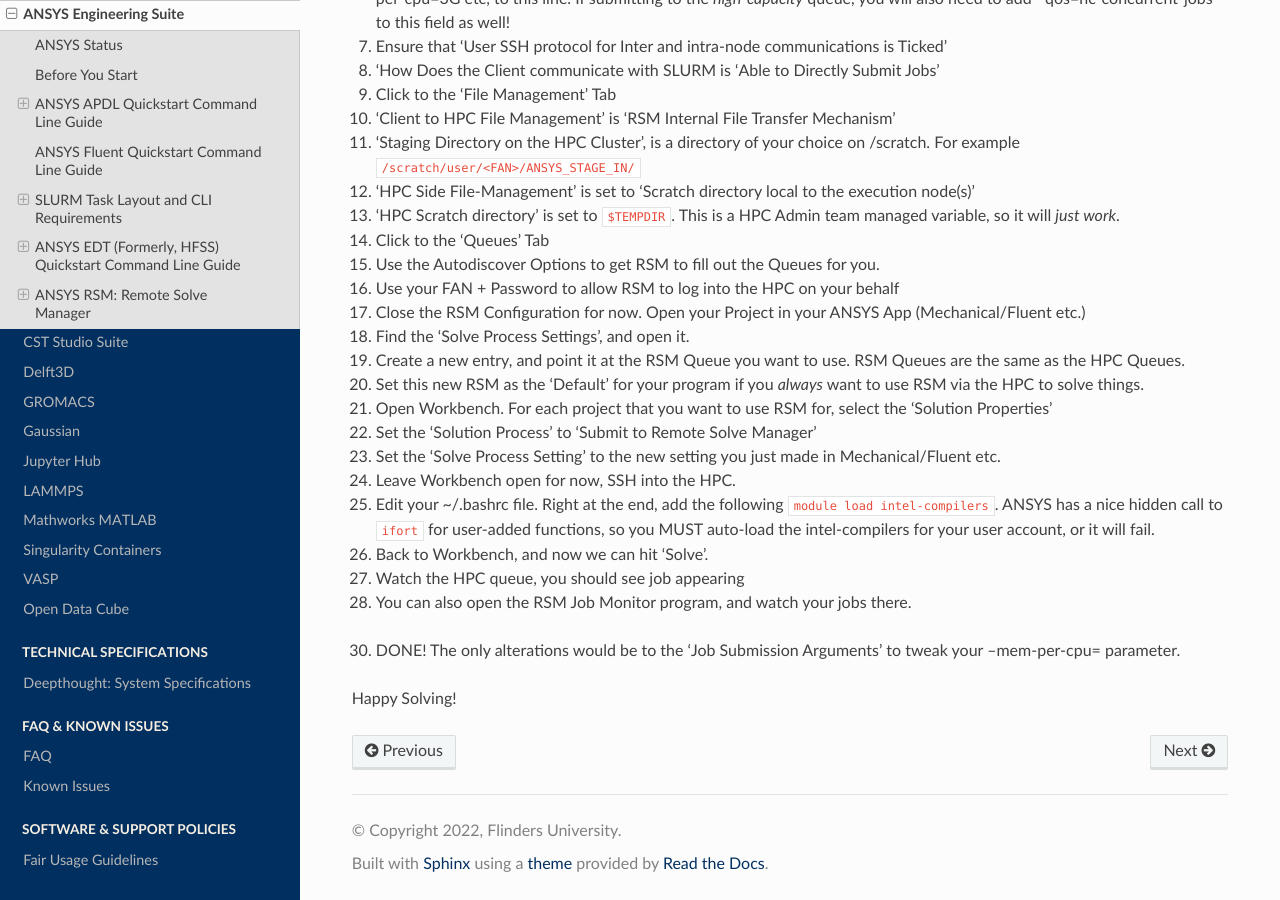
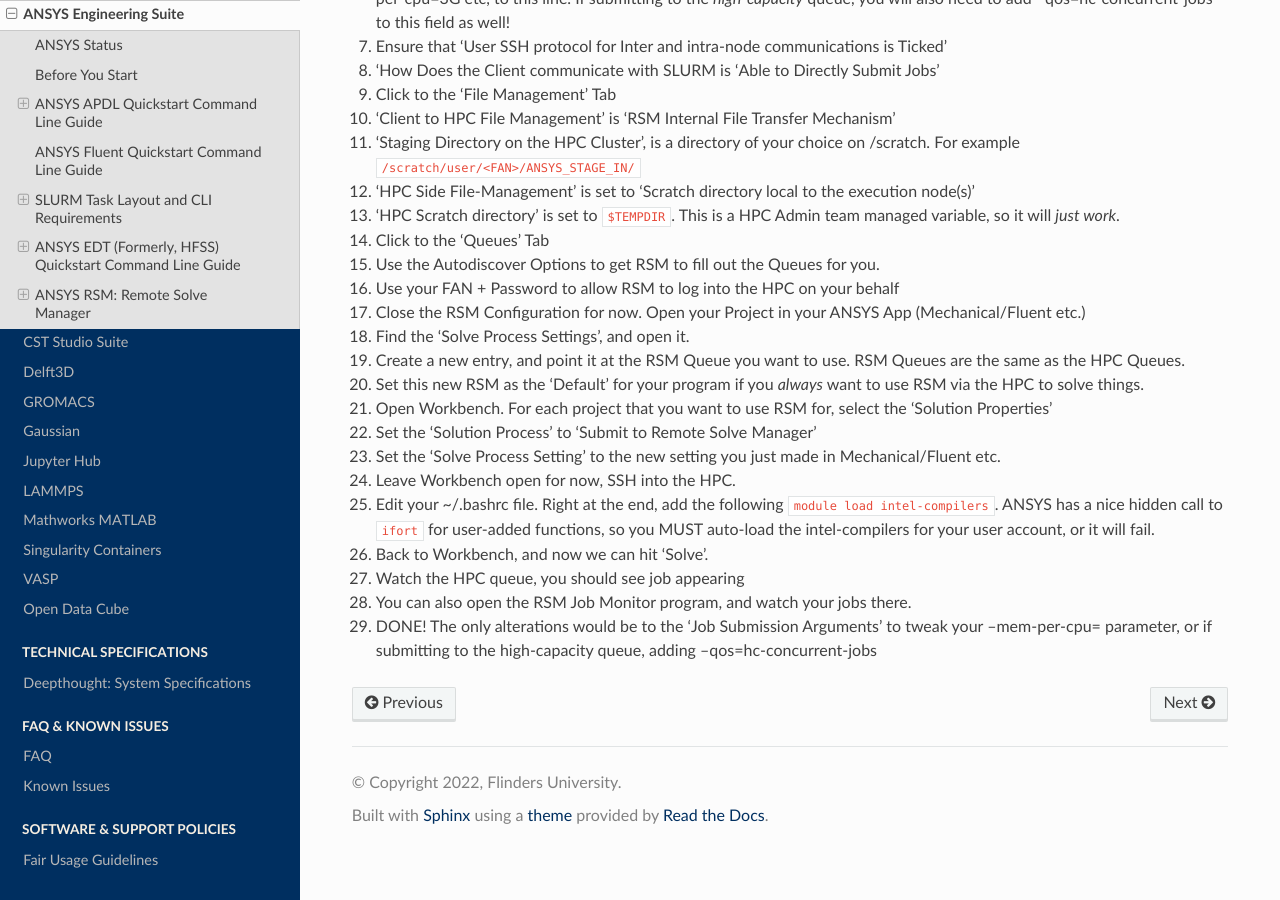
Before and after one commit to flindersuni/DeepThoughtHPC-docs, a Sphinx documentation site: the page built from docs/source/software/ansys.rst, in a window 1280 px wide and 900 px high, scrolled down 6816 px. Built offline with Sphinx 7.4.7 and the Read the Docs theme 2.0.0, drawn with Linux system fonts in a browser that asks for light colours; pages that are not in the unit, such as notebooks, are missing from menus.

Commit message:
Hotfic ANSYS RSM Steps

```diff
--- a/docs/source/software/ansys.rst
+++ b/docs/source/software/ansys.rst
@@ -395,6 +395,4 @@
 
 28. You can also open the RSM Job Monitor program, and watch your jobs there.
 
-30. DONE! The only alterations would be to the 'Job Submission Arguments' to tweak your --mem-per-cpu= parameter.
-
-Happy Solving!
+29. DONE! The only alterations would be to the 'Job Submission Arguments' to tweak your --mem-per-cpu= parameter, or if submitting to the high-capacity queue, adding --qos=hc-concurrent-jobs
```
